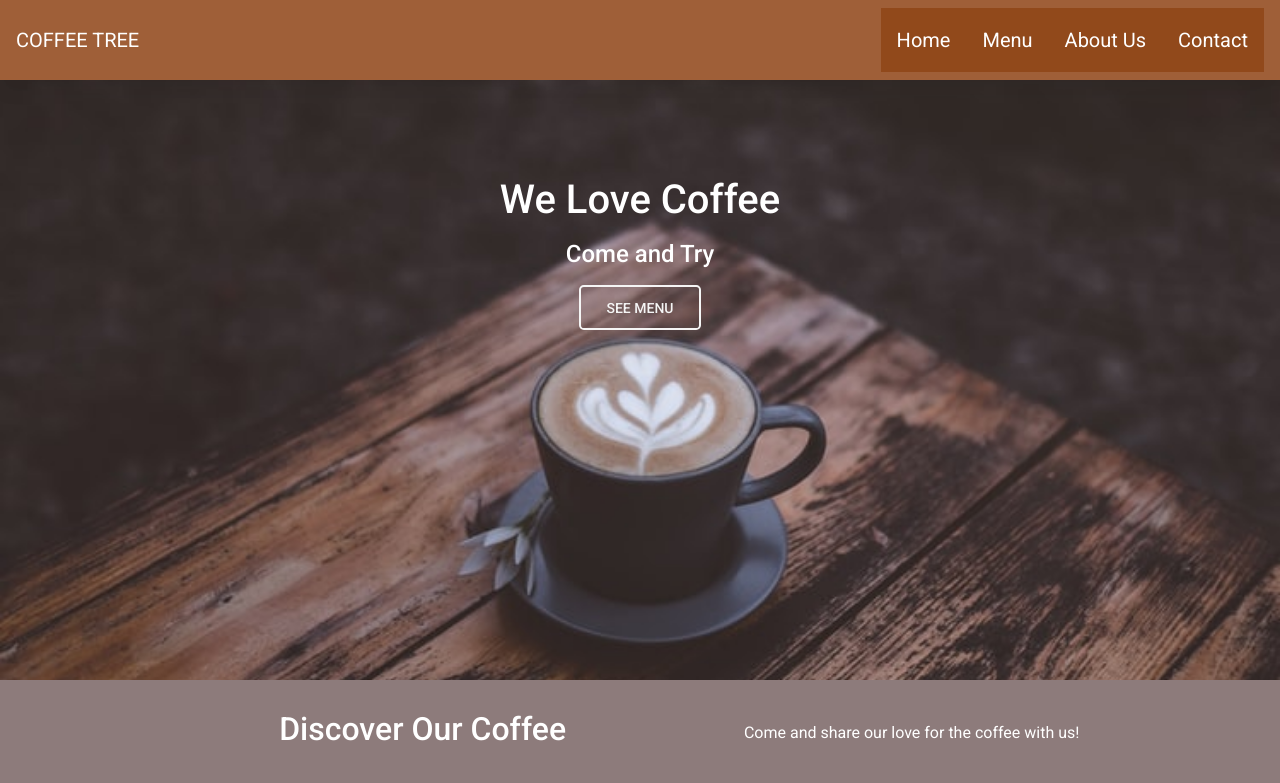
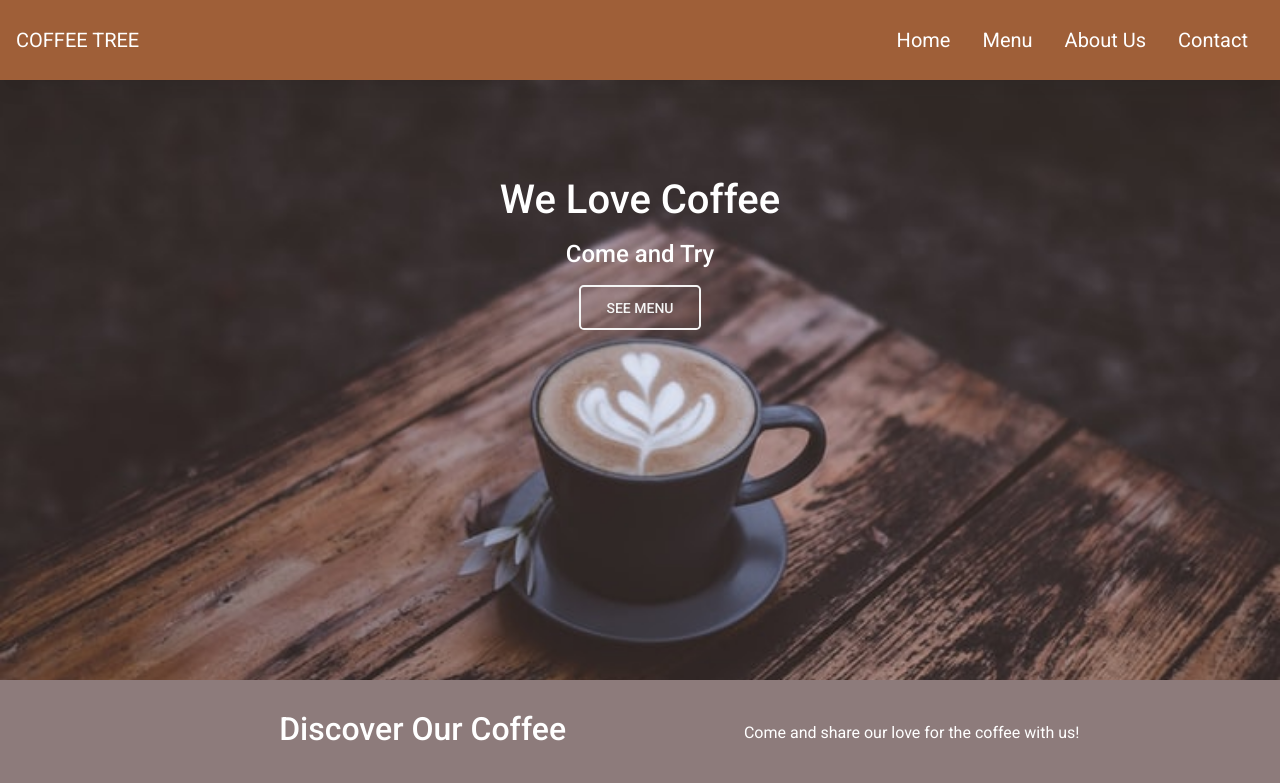
Before and after one commit to schlickenschleider/coffee-tree, a website: page index.html in a window 1280 px wide. Shown: the top 783 px of the page. Drawn offline with Linux system fonts and the light colour scheme.

Commit message:
Update styles.css

```diff
--- a/css/styles.css
+++ b/css/styles.css
@@ -7,12 +7,6 @@ body {
     font-size: 20px;
     height: 4em;
 }
-
-.navbar-nav {
-    color: white;
-    background-color: rgba(143, 69, 23, 0.856);
-}
-
 
  #intro {
     background-image: url("../img/Intro.jpg");
```
